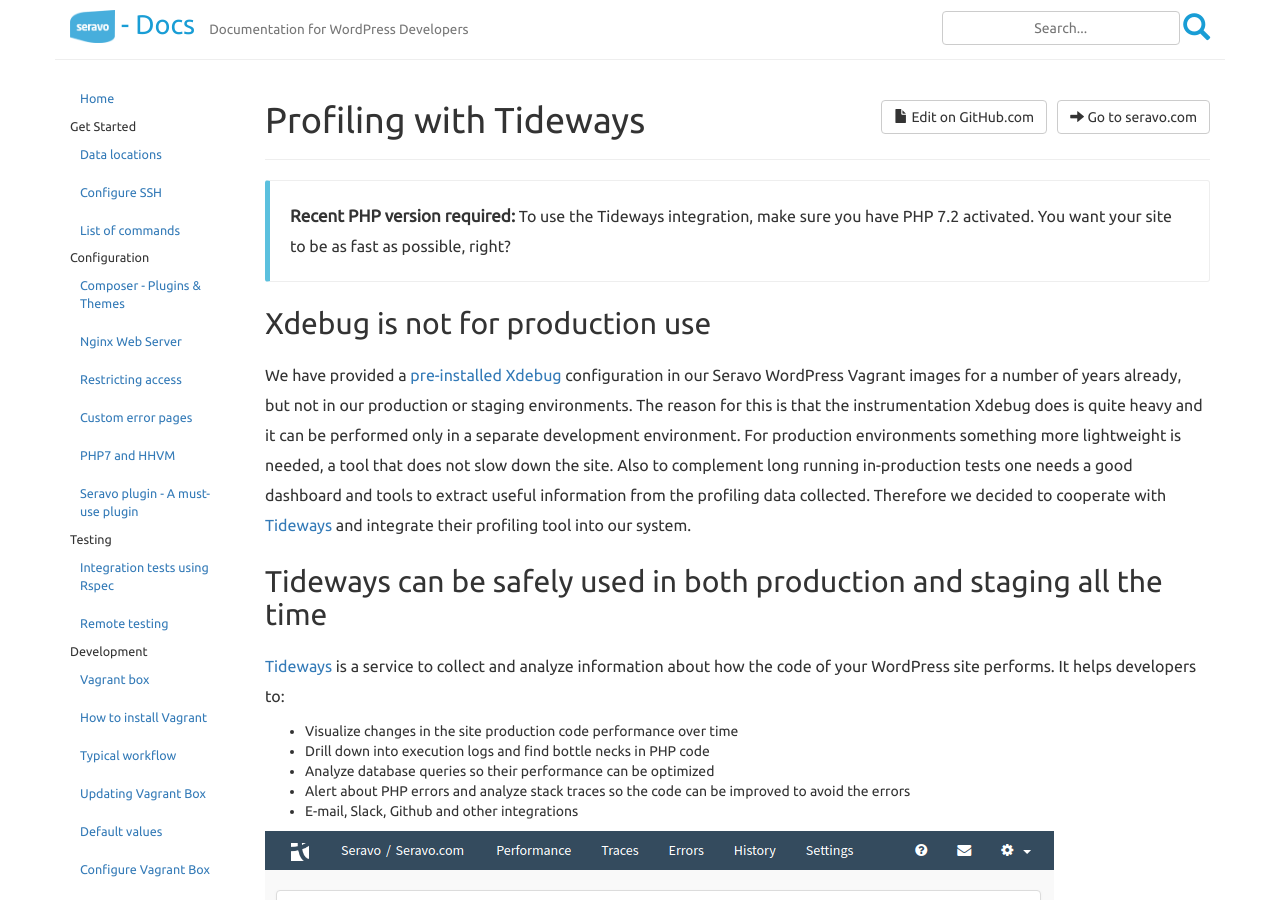
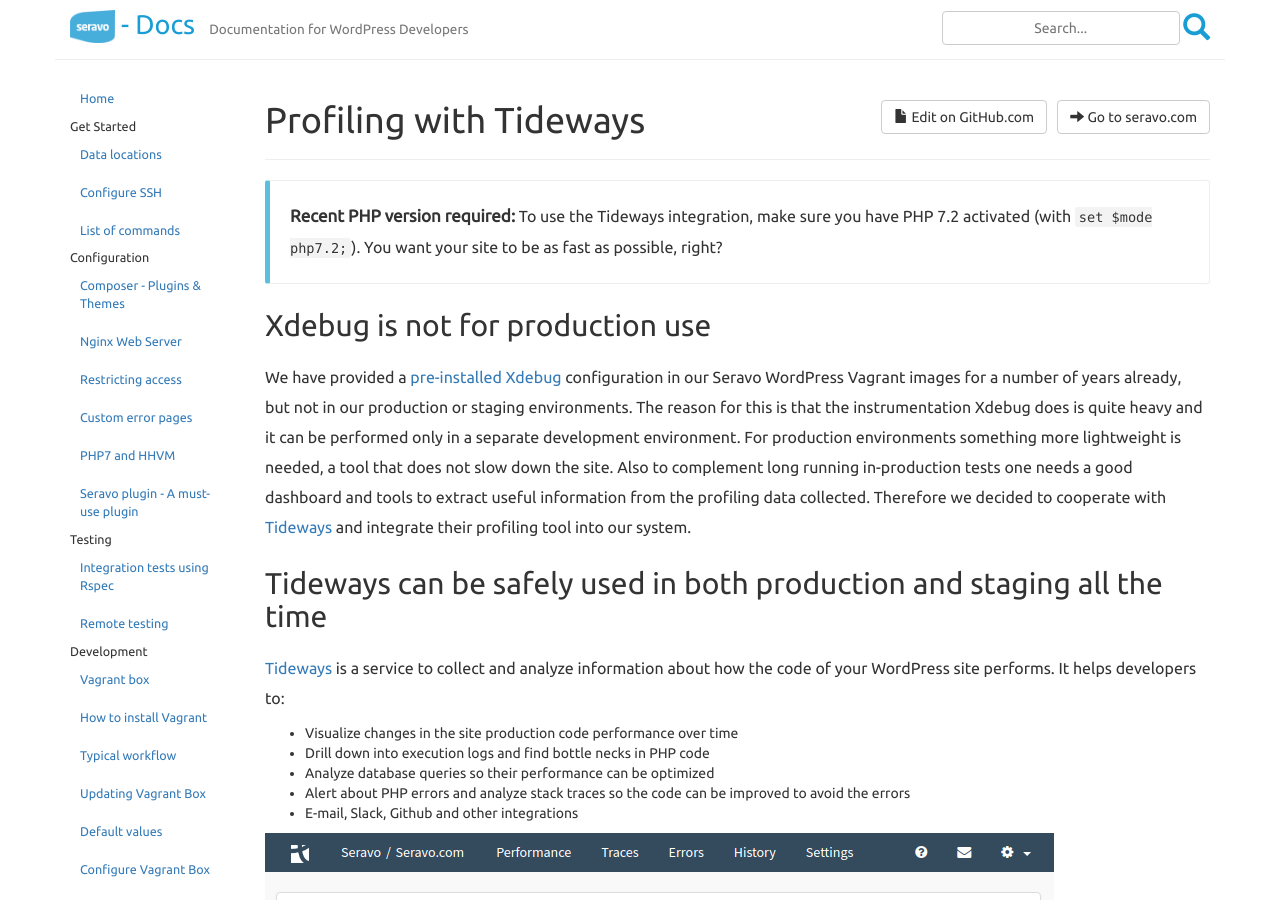
Before and after one commit to Seravo/docs, a Jekyll site: the page built from _posts/2018-03-14-tideways.md, in a window 1280 px wide and 900 px high. Built offline with Jekyll 4.4.1, drawn with Linux system fonts in a browser that asks for light colours; nearby versions of some CDN libraries.

Commit message:
Make recommended usage of PHP 7.2 more explicit

```diff
--- a/_posts/2018-03-14-tideways.md
+++ b/_posts/2018-03-14-tideways.md
@@ -6,7 +6,7 @@
 date: 2018-03-14 21:31:00
 ---
 
-> **Recent PHP version required:** To use the Tideways integration, make sure you have PHP 7.2 activated. You want your site to be as fast as possible, right?
+> **Recent PHP version required:** To use the Tideways integration, make sure you have PHP 7.2 activated (with `set $mode php7.2;`). You want your site to be as fast as possible, right?
 
 ## Xdebug is not for production use
 
```
Also changed, not shown: _posts/2016-06-21-php7-hhvm.md (+1 -1 lines).
